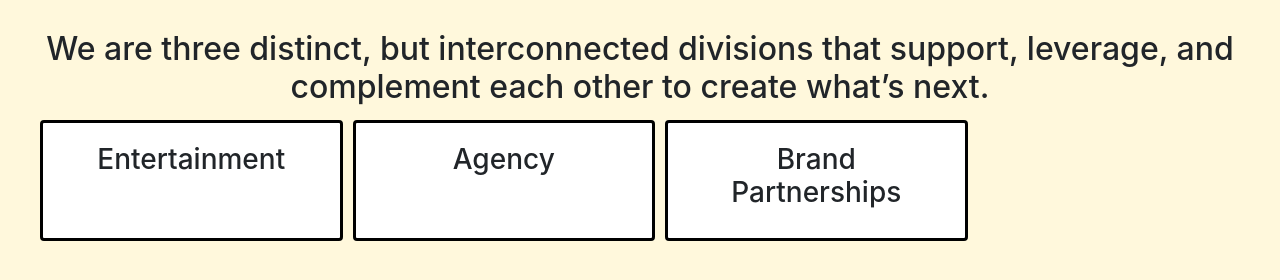
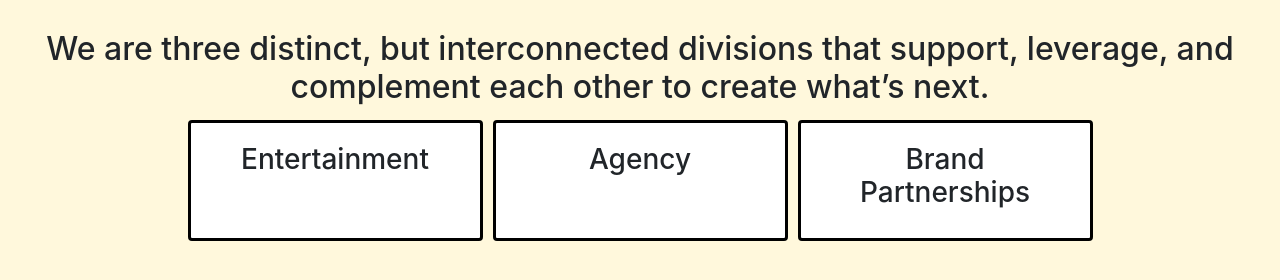
Before and after one commit to michaelbrave/groupprojectedweb2, a plain HTML site: page index.html in a window 1280 px wide. Shown: the part 544-824 px from the top of the page. Drawn offline with nearby package versions, Linux system fonts and the light colour scheme.

Commit message:
centered boxes

```diff
--- a/index.html
+++ b/index.html
@@ -92,7 +92,7 @@
     <div class="row">
         <h2>We are three distinct, but interconnected divisions that support, leverage, and complement each other to create what’s next.</h2>
     </div>
-    <div class="row" id="boxhome">
+    <div class="row justify-content-center" id="boxhome">
         <div class="col-sm-3 card">
             <h3 class="card-body">Entertainment</h3>
         </div>
--- a/style.css
+++ b/style.css
@@ -23,7 +23,8 @@ body {
 }
 
 #boxhome {
-
+    float:none;
+    margin:auto;
 }
 
 .card {
```
